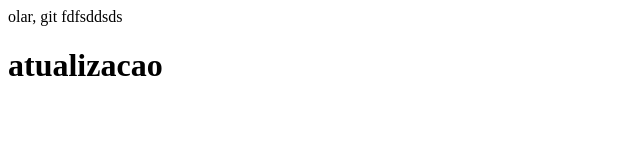
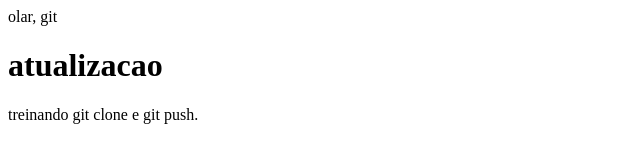
Before and after one commit to JdC-Santos/exercicio-git, a plain HTML site: page index.html in a window 1280 px wide. Shown: the whole page, without its empty margins (0-640 px from the left). Drawn offline with Linux system fonts and the light colour scheme.

Commit message:
treinando clone e push

```diff
--- a/index.html
+++ b/index.html
@@ -5,7 +5,7 @@
 </head>
 <body>
 	olar, git
-	fdfsddsds
 	<h1>atualizacao</h1>
+	<p>treinando git clone e git push.</p>
 </body>
 </html>
```
